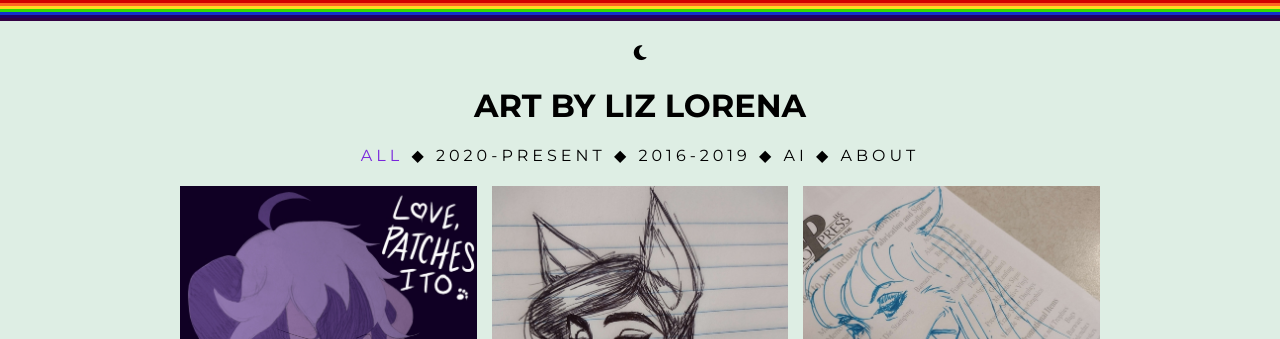
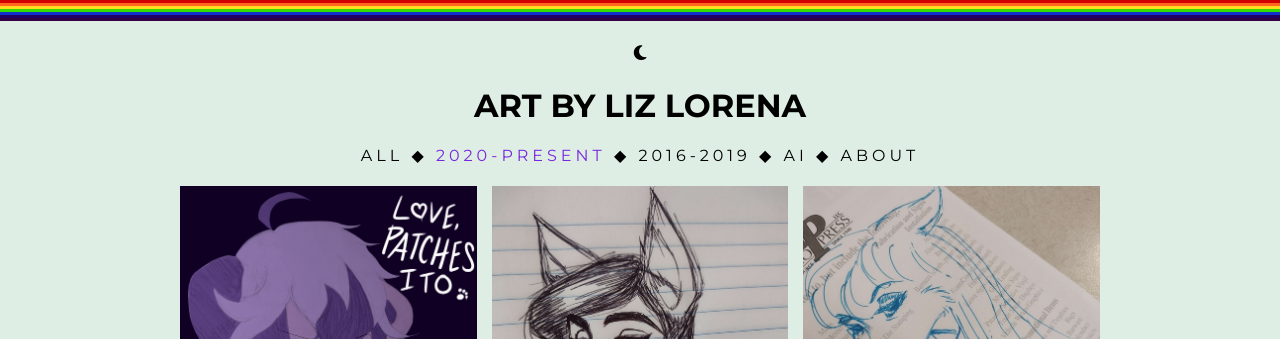
Before and after one commit to liz-lorena/art, a Jekyll site: the page built from index.html, in a window 1280 px wide. Shown: the top 339 px of the page. Built offline with Jekyll 4.4.1, drawn with Linux system fonts in a browser that asks for light colours; nearby versions of some CDN libraries; the list of posts is cut into pages by our own code.

Commit message:
Update pages.html

```diff
--- a/_includes/pages.html
+++ b/_includes/pages.html
@@ -1 +1 @@
-<a href="#all" class="all active">All</a> ◆ <a href="#2020s" class="2020s">2020-Present</a> ◆ <a href="#2010s" class="2010s">2016-2019</a> ◆ <a href="/ai" target="_blank">AI</a> ◆ <a href="/links" target="_blank">About</a>
+<a href="#all" class="all">All</a> ◆ <a href="#2020s" class="2020s active">2020-Present</a> ◆ <a href="#2010s" class="2010s">2016-2019</a> ◆ <a href="/ai" target="_blank">AI</a> ◆ <a href="/links" target="_blank">About</a>
```
